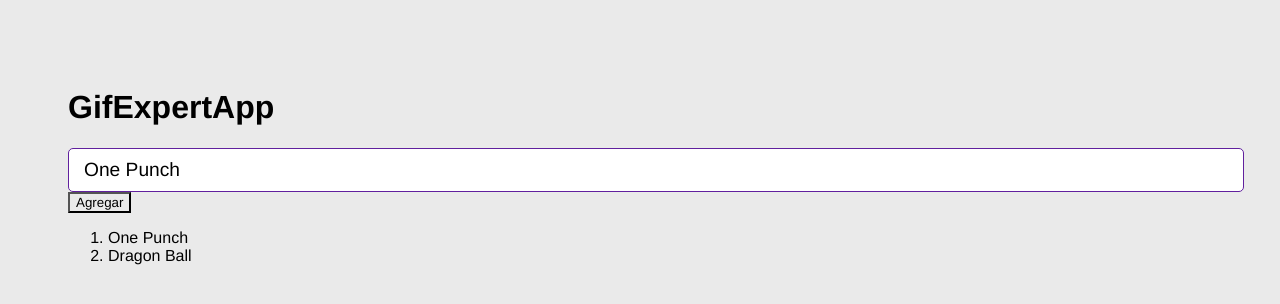
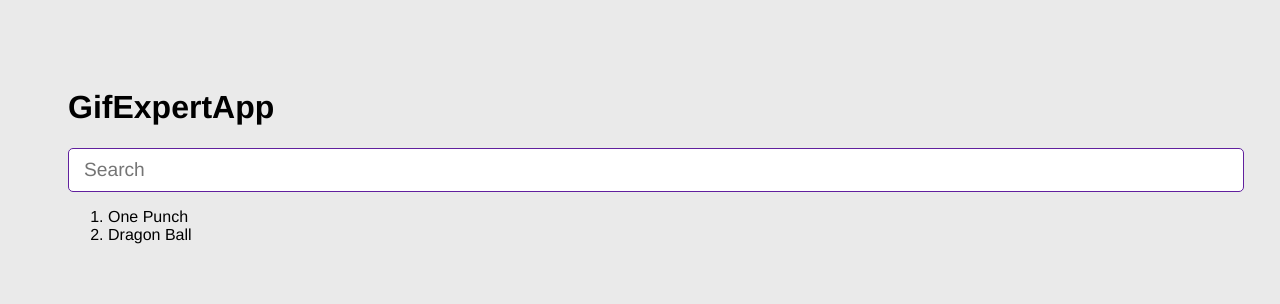
Before and after one commit to cfe-vasco/react-course, a React (Vite) app in the folder 04-gif-expert-app/: page / in a window 1280 px wide. Shown: the top 304 px of the page. Built offline with nearby package versions, Linux system fonts and the light colour scheme.

Commit message:
Comunicación entre componentes

```diff
--- a/04-gif-expert-app/src/GifExpertApp.jsx
+++ b/04-gif-expert-app/src/GifExpertApp.jsx
@@ -15,10 +15,9 @@
 
     // setCategories(newCategory => [...newCategory, 'Valorant'])
 
-    setCategories([...categories, 'Valorant'])
+    setCategories(['Valorant', ...categories])
 
   }
-  console.log(categories);
 
   return (
     <>
@@ -26,9 +25,8 @@
       <h1>GifExpertApp</h1>
 
       {/* Input */}
-      <AddCategory/>
+      <AddCategory setCategories={setCategories}/>
       {/* Listado de Gifs */}
-      <button onClick={onAddCategory}>Agregar</button>
       <ol>
         {categories.map((category) => {
           return <li key={category}>{category}</li>;
--- a/04-gif-expert-app/src/components/AddCategory.jsx
+++ b/04-gif-expert-app/src/components/AddCategory.jsx
@@ -1,7 +1,7 @@
 import { useState } from 'react';
 
-export const AddCategory = () => {
-  const [inputValue, setInputValue] = useState('One Punch');
+export const AddCategory = ({setCategories}) => {
+  const [inputValue, setInputValue] = useState('');
 
   const onInputChange = ({ target }) => {
     setInputValue(target.value);
@@ -9,11 +9,15 @@
 
   const onSubmit = (event) => {
     event.preventDefault();
-    console.log(inputValue);
+
+    if (inputValue.trim().length <= 1) return;
+
+    setCategories( categories => [inputValue, ...categories])
+    setInputValue('')
   }
 
   return (
-    <form onSubmit={(event) => onSubmit(event)}>
+    <form onSubmit={onSubmit}>
       <input
         type='text'
         placeholder='Search'
```
